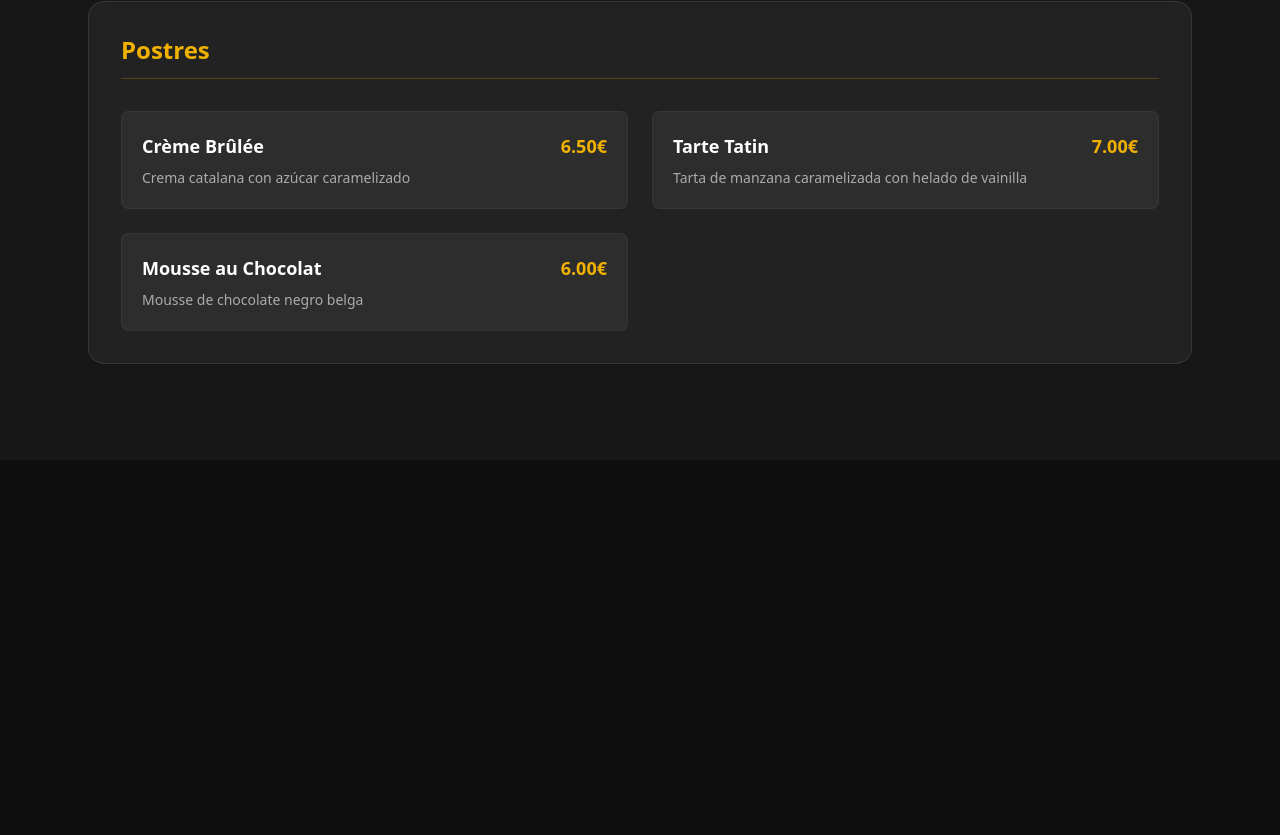
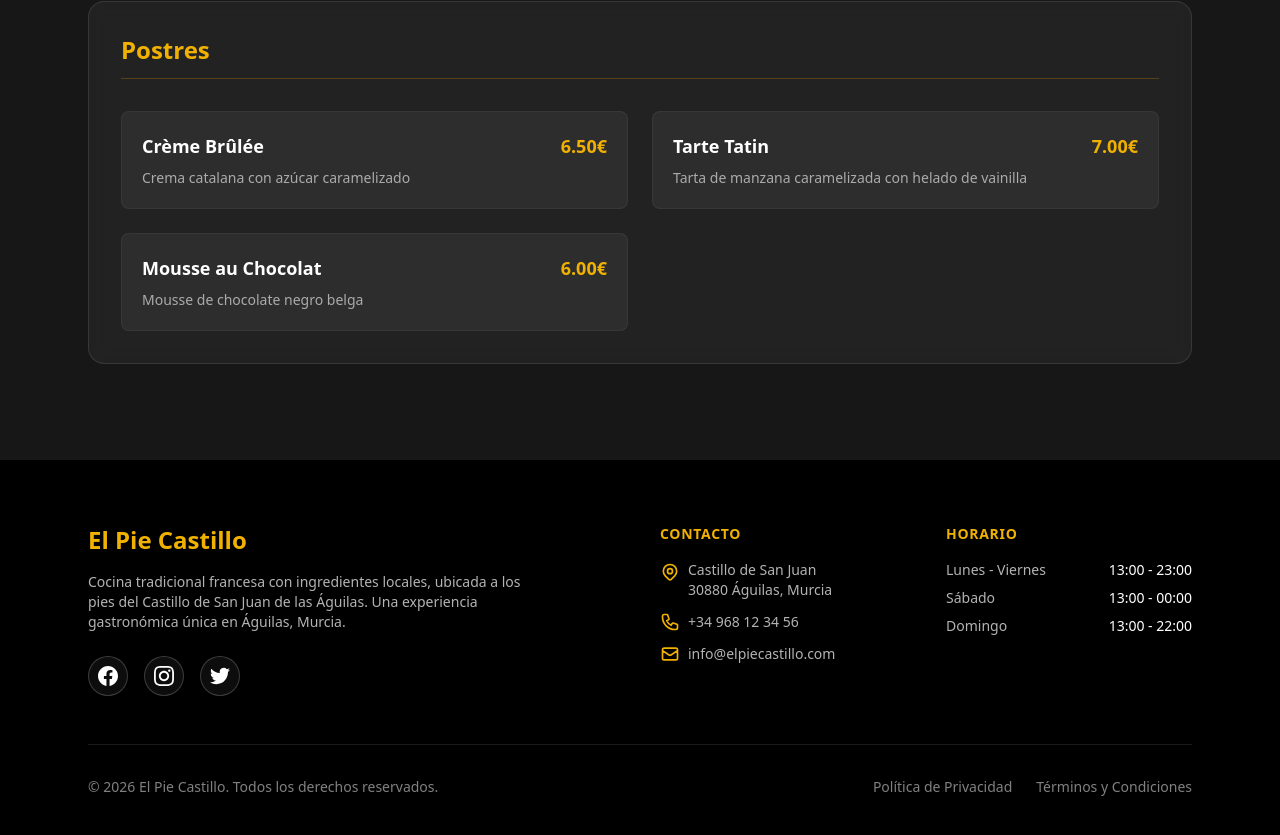
Before and after one commit to AdrianNQ99/El-Pie-Castillo, a React (Vite) app in the folder web/: page / in a window 1280 px wide. Shown: the part 2209-3044 px from the top of the page. Before the commit the page ends 2669 px from the top, so only its background shows below. Built offline with nearby package versions, Linux system fonts and the light colour scheme.

Commit message:
feat: add Footer component to enhance site navigation and information

```diff
--- /dev/null
+++ b/web/src/component/Footer.jsx
@@ -0,0 +1,110 @@
+const Footer = () => {
+  return (
+    <footer className="bg-black text-white">
+      <div className="mx-auto max-w-6xl px-6 py-12 lg:py-16">
+        <div className="grid gap-10 md:grid-cols-2 lg:grid-cols-4">
+          {/* Brand Section */}
+          <div className="lg:col-span-2">
+            <h3 className="text-2xl font-semibold text-yellow-500">El Pie Castillo</h3>
+            <p className="mt-4 max-w-md text-sm text-white/70">
+              Cocina tradicional francesa con ingredientes locales, ubicada a los pies del Castillo de San Juan de las Águilas. Una experiencia gastronómica única en Águilas, Murcia.
+            </p>
+            <div className="mt-6 flex gap-4">
+              <a
+                href="https://facebook.com"
+                target="_blank"
+                rel="noopener noreferrer"
+                className="flex h-10 w-10 items-center justify-center rounded-full border border-white/20 bg-white/5 transition hover:border-yellow-500 hover:bg-yellow-500/10"
+                aria-label="Facebook"
+              >
+                <svg className="h-5 w-5" fill="currentColor" viewBox="0 0 24 24">
+                  <path d="M24 12.073c0-6.627-5.373-12-12-12s-12 5.373-12 12c0 5.99 4.388 10.954 10.125 11.854v-8.385H7.078v-3.47h3.047V9.43c0-3.007 1.792-4.669 4.533-4.669 1.312 0 2.686.235 2.686.235v2.953H15.83c-1.491 0-1.956.925-1.956 1.874v2.25h3.328l-.532 3.47h-2.796v8.385C19.612 23.027 24 18.062 24 12.073z"/>
+                </svg>
+              </a>
+              <a
+                href="https://instagram.com"
+                target="_blank"
+                rel="noopener noreferrer"
+                className="flex h-10 w-10 items-center justify-center rounded-full border border-white/20 bg-white/5 transition hover:border-yellow-500 hover:bg-yellow-500/10"
+                aria-label="Instagram"
+              >
+                <svg className="h-5 w-5" fill="currentColor" viewBox="0 0 24 24">
+                  <path d="M12 2.163c3.204 0 3.584.012 4.85.07 3.252.148 4.771 1.691 4.919 4.919.058 1.265.069 1.645.069 4.849 0 3.205-.012 3.584-.069 4.849-.149 3.225-1.664 4.771-4.919 4.919-1.266.058-1.644.07-4.85.07-3.204 0-3.584-.012-4.849-.07-3.26-.149-4.771-1.699-4.919-4.92-.058-1.265-.07-1.644-.07-4.849 0-3.204.013-3.583.07-4.849.149-3.227 1.664-4.771 4.919-4.919 1.266-.057 1.645-.069 4.849-.069zm0-2.163c-3.259 0-3.667.014-4.947.072-4.358.2-6.78 2.618-6.98 6.98-.059 1.281-.073 1.689-.073 4.948 0 3.259.014 3.668.072 4.948.2 4.358 2.618 6.78 6.98 6.98 1.281.058 1.689.072 4.948.072 3.259 0 3.668-.014 4.948-.072 4.354-.2 6.782-2.618 6.979-6.98.059-1.28.073-1.689.073-4.948 0-3.259-.014-3.667-.072-4.947-.196-4.354-2.617-6.78-6.979-6.98-1.281-.059-1.69-.073-4.949-.073zm0 5.838c-3.403 0-6.162 2.759-6.162 6.162s2.759 6.163 6.162 6.163 6.162-2.759 6.162-6.163c0-3.403-2.759-6.162-6.162-6.162zm0 10.162c-2.209 0-4-1.79-4-4 0-2.209 1.791-4 4-4s4 1.791 4 4c0 2.21-1.791 4-4 4zm6.406-11.845c-.796 0-1.441.645-1.441 1.44s.645 1.44 1.441 1.44c.795 0 1.439-.645 1.439-1.44s-.644-1.44-1.439-1.44z"/>
+                </svg>
+              </a>
+              <a
+                href="https://twitter.com"
+                target="_blank"
+                rel="noopener noreferrer"
+                className="flex h-10 w-10 items-center justify-center rounded-full border border-white/20 bg-white/5 transition hover:border-yellow-500 hover:bg-yellow-500/10"
+                aria-label="Twitter"
+              >
+                <svg className="h-5 w-5" fill="currentColor" viewBox="0 0 24 24">
+                  <path d="M23.953 4.57a10 10 0 01-2.825.775 4.958 4.958 0 002.163-2.723c-.951.555-2.005.959-3.127 1.184a4.92 4.92 0 00-8.384 4.482C7.69 8.095 4.067 6.13 1.64 3.162a4.822 4.822 0 00-.666 2.475c0 1.71.87 3.213 2.188 4.096a4.904 4.904 0 01-2.228-.616v.06a4.923 4.923 0 003.946 4.827 4.996 4.996 0 01-2.212.085 4.936 4.936 0 004.604 3.417 9.867 9.867 0 01-6.102 2.105c-.39 0-.779-.023-1.17-.067a13.995 13.995 0 007.557 2.209c9.053 0 13.998-7.496 13.998-13.985 0-.21 0-.42-.015-.63A9.935 9.935 0 0024 4.59z"/>
+                </svg>
+              </a>
+            </div>
+          </div>
+
+          {/* Contact Info */}
+          <div>
+            <h4 className="mb-4 text-sm font-semibold uppercase tracking-wider text-yellow-500">Contacto</h4>
+            <ul className="space-y-3 text-sm text-white/70">
+              <li className="flex items-start gap-2">
+                <svg className="mt-0.5 h-5 w-5 shrink-0 text-yellow-500" fill="none" stroke="currentColor" viewBox="0 0 24 24">
+                  <path strokeLinecap="round" strokeLinejoin="round" strokeWidth={2} d="M17.657 16.657L13.414 20.9a1.998 1.998 0 01-2.827 0l-4.244-4.243a8 8 0 1111.314 0z" />
+                  <path strokeLinecap="round" strokeLinejoin="round" strokeWidth={2} d="M15 11a3 3 0 11-6 0 3 3 0 016 0z" />
+                </svg>
+                <span>Castillo de San Juan<br />30880 Águilas, Murcia</span>
+              </li>
+              <li className="flex items-center gap-2">
+                <svg className="h-5 w-5 shrink-0 text-yellow-500" fill="none" stroke="currentColor" viewBox="0 0 24 24">
+                  <path strokeLinecap="round" strokeLinejoin="round" strokeWidth={2} d="M3 5a2 2 0 012-2h3.28a1 1 0 01.948.684l1.498 4.493a1 1 0 01-.502 1.21l-2.257 1.13a11.042 11.042 0 005.516 5.516l1.13-2.257a1 1 0 011.21-.502l4.493 1.498a1 1 0 01.684.949V19a2 2 0 01-2 2h-1C9.716 21 3 14.284 3 6V5z" />
+                </svg>
+                <a href="tel:+34968123456" className="hover:text-yellow-500 transition">+34 968 12 34 56</a>
+              </li>
+              <li className="flex items-center gap-2">
+                <svg className="h-5 w-5 shrink-0 text-yellow-500" fill="none" stroke="currentColor" viewBox="0 0 24 24">
+                  <path strokeLinecap="round" strokeLinejoin="round" strokeWidth={2} d="M3 8l7.89 5.26a2 2 0 002.22 0L21 8M5 19h14a2 2 0 002-2V7a2 2 0 00-2-2H5a2 2 0 00-2 2v10a2 2 0 002 2z" />
+                </svg>
+                <a href="mailto:info@elpiecastillo.com" className="hover:text-yellow-500 transition">info@elpiecastillo.com</a>
+              </li>
+            </ul>
+          </div>
+
+          {/* Hours */}
+          <div>
+            <h4 className="mb-4 text-sm font-semibold uppercase tracking-wider text-yellow-500">Horario</h4>
+            <ul className="space-y-2 text-sm text-white/70">
+              <li className="flex justify-between gap-4">
+                <span>Lunes - Viernes</span>
+                <span className="text-white">13:00 - 23:00</span>
+              </li>
+              <li className="flex justify-between gap-4">
+                <span>Sábado</span>
+                <span className="text-white">13:00 - 00:00</span>
+              </li>
+              <li className="flex justify-between gap-4">
+                <span>Domingo</span>
+                <span className="text-white">13:00 - 22:00</span>
+              </li>
+            </ul>
+          </div>
+        </div>
+
+        {/* Bottom Bar */}
+        <div className="mt-12 border-t border-white/10 pt-8">
+          <div className="flex flex-col items-center justify-between gap-4 text-sm text-white/50 md:flex-row">
+            <p>&copy; {new Date().getFullYear()} El Pie Castillo. Todos los derechos reservados.</p>
+            <div className="flex gap-6">
+              <a href="#privacy" className="hover:text-yellow-500 transition">Política de Privacidad</a>
+              <a href="#terms" className="hover:text-yellow-500 transition">Términos y Condiciones</a>
+            </div>
+          </div>
+        </div>
+      </div>
+    </footer>
+  );
+};
+
+export default Footer;
--- a/web/src/component/Home.jsx
+++ b/web/src/component/Home.jsx
@@ -2,6 +2,7 @@ import Hero from "./Hero";
 import Navbar from "./Navbar";
 import About from "./About";
 import Menu from "./Menu";
+import Footer from "./Footer";
 
 const Home = () => {
   return (
@@ -18,8 +19,8 @@ const Home = () => {
         <Gallery/>
         <Reservation/>
         <Contact/>
-        <Footer/>
         */}
+      <Footer />
     </div>
   );
 };
```
